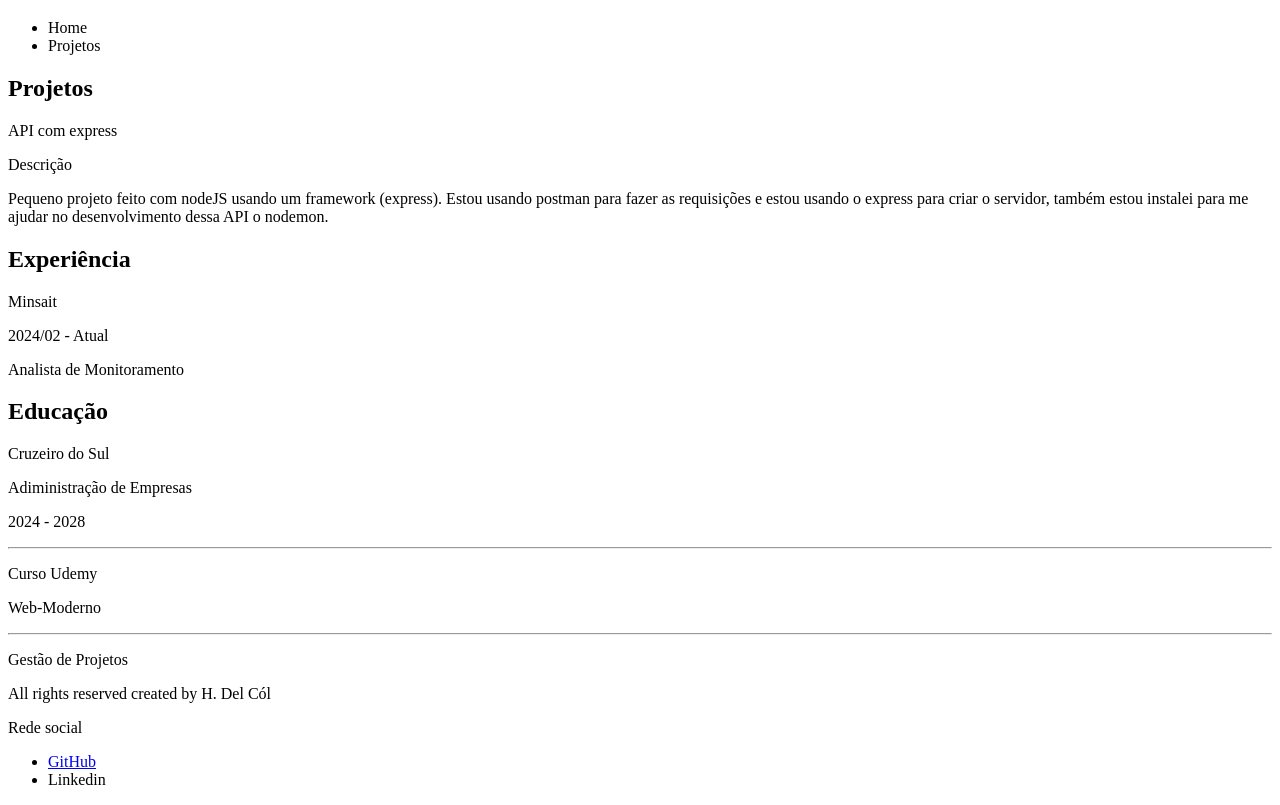
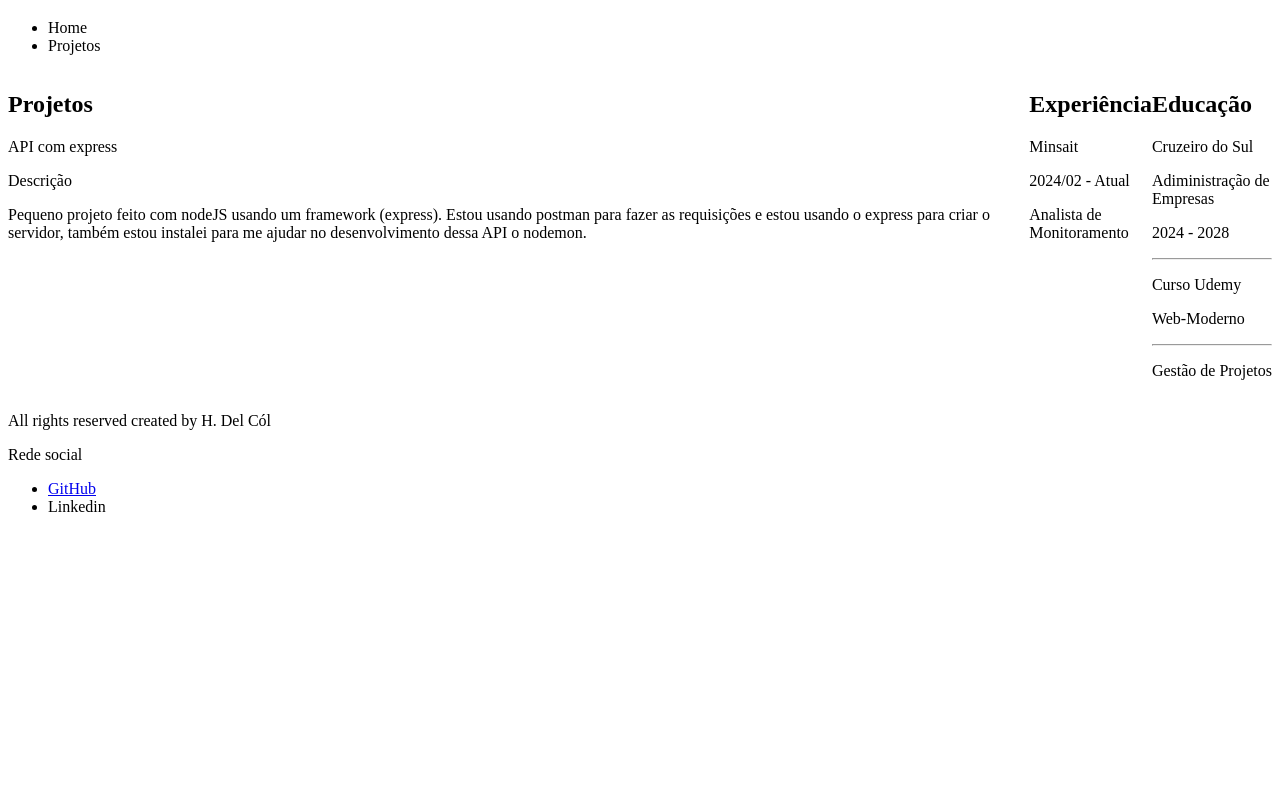
Before and after one commit to Col-13/delcorp, a website: page index.html in a window 1280 px wide. Shown: the part 61-866 px from the top of the page. After the commit the page ends 800 px from the top, so only its background shows below. Drawn offline with Linux system fonts and the light colour scheme.

Commit message:
Arquivo CSS atualizado

```diff
--- a/assets/CSS/global.css
+++ b/assets/CSS/global.css
@@ -0,0 +1,6 @@
+.main-goal{
+    display: flex;
+    flex-direction: row;
+    align-items: flex-start;
+    justify-content: space-around;
+}
--- a/index.html
+++ b/index.html
@@ -3,6 +3,7 @@
 <head>
     <meta charset="UTF-8">
     <meta name="viewport" content="width=device-width, initial-scale=1.0">
+    <link rel="stylesheet" href="assets/CSS/global.css">
     <title>H. Del Cól</title>
 </head>
 <body>
```
